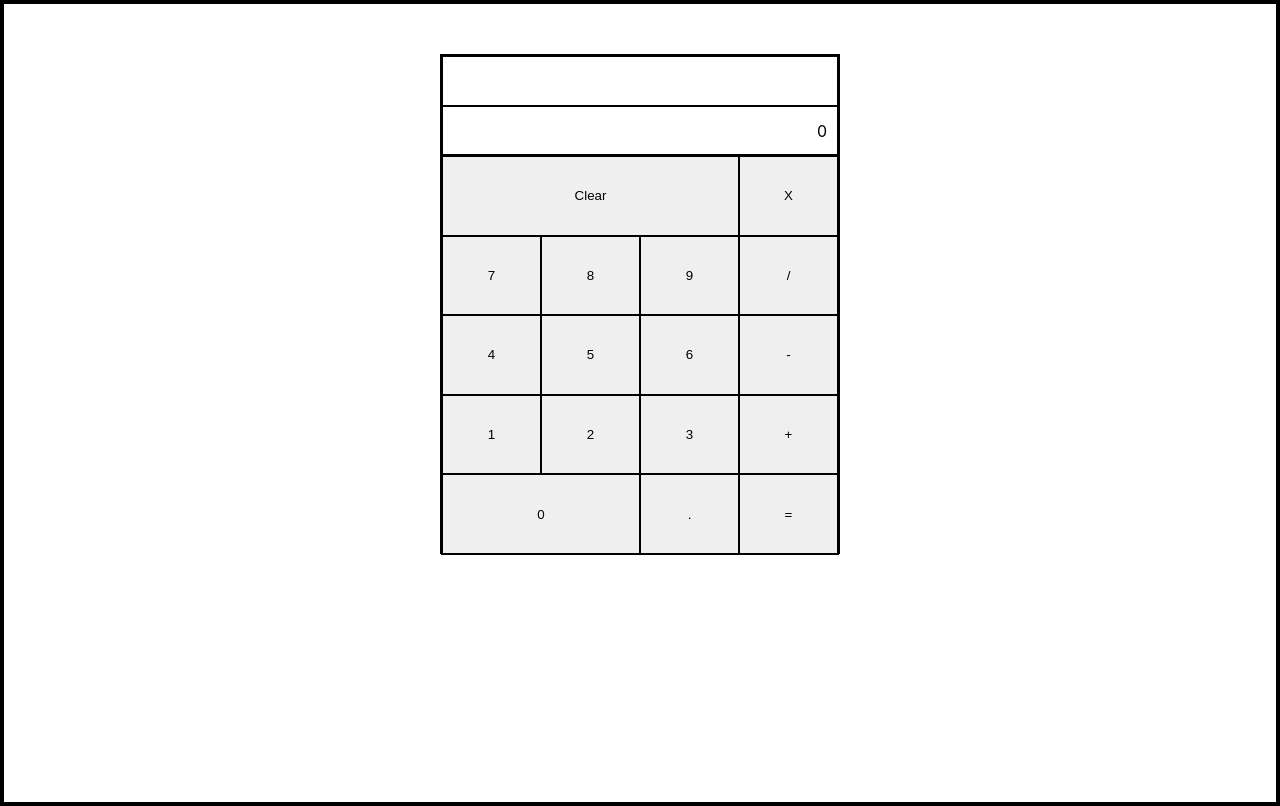
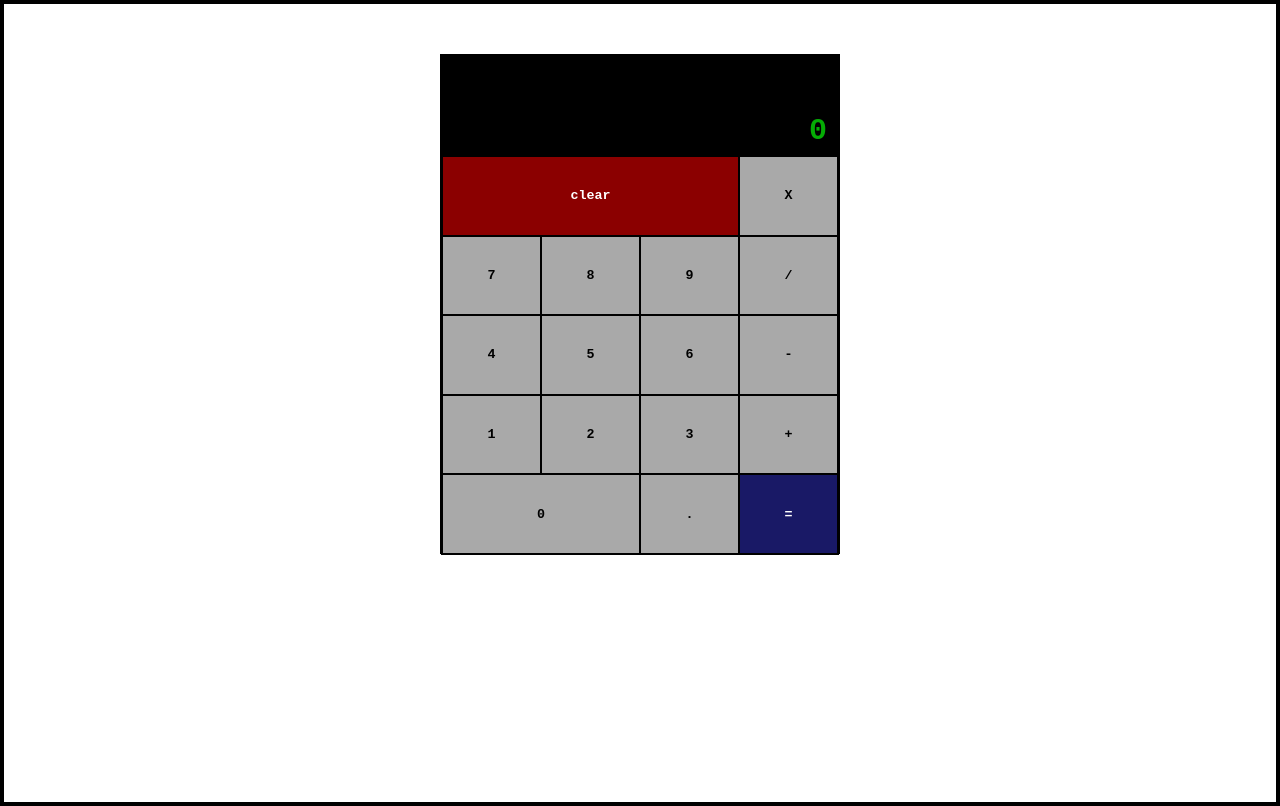
Before and after one commit to Verdecelulandres/JS-Calculator, a React (Create React App) app: page / in a window 1280 px wide. Built offline with nearby package versions, Linux system fonts and the light colour scheme.

Commit message:
start style

```diff
--- a/src/App.js
+++ b/src/App.js
@@ -22,7 +22,7 @@ class App extends React.Component {
           </div>
           <div className='btn-container'>
             {/* First row */}
-            <button className='col-9' id="clear">Clear</button>
+            <button className='col-9' id="clear">clear</button>
             <button className='col-3'  id="multiply">X</button>
             {/* second row */}
             <button className='col-3' id="seven">7</button>
--- a/src/App.scss
+++ b/src/App.scss
@@ -1,6 +1,8 @@
 $columns: 12;
 * {
   box-sizing: border-box;
+  font-family: monospace;
+  font-weight: bold;
   border: 1px solid black;
 }
 .App {
@@ -17,6 +19,9 @@ $columns: 12;
 
 .display-container {
   height:100px;
+  background-color: black;
+  font-size: 30px;
+
 }
 .full-operation {
   height:50px;
@@ -24,6 +29,7 @@ $columns: 12;
   align-items: center;
   justify-content: flex-end;
   padding-right: 10px;
+  color: yellow;
 
 }
 .current-value {
@@ -32,7 +38,7 @@ $columns: 12;
   align-items: center;
   justify-content: flex-end;
   padding-right: 10px;
-
+  color: rgb(5, 172, 5);
 }
 
 .btn-container{
@@ -41,6 +47,21 @@ $columns: 12;
   flex-flow: row wrap;
 }
 
+button[class^="col-"] {
+  background-color: darkgray;
+}
+
+#clear {
+  background-color: darkred;
+  color: white;
+}
+
+#equals {
+  background-color: rgb(25, 25, 102);
+  color: white;
+}
+
+
 //Creates the grid system I will be using.
 @for $i from 1 through $columns {
   .col-#{$i} {
```
